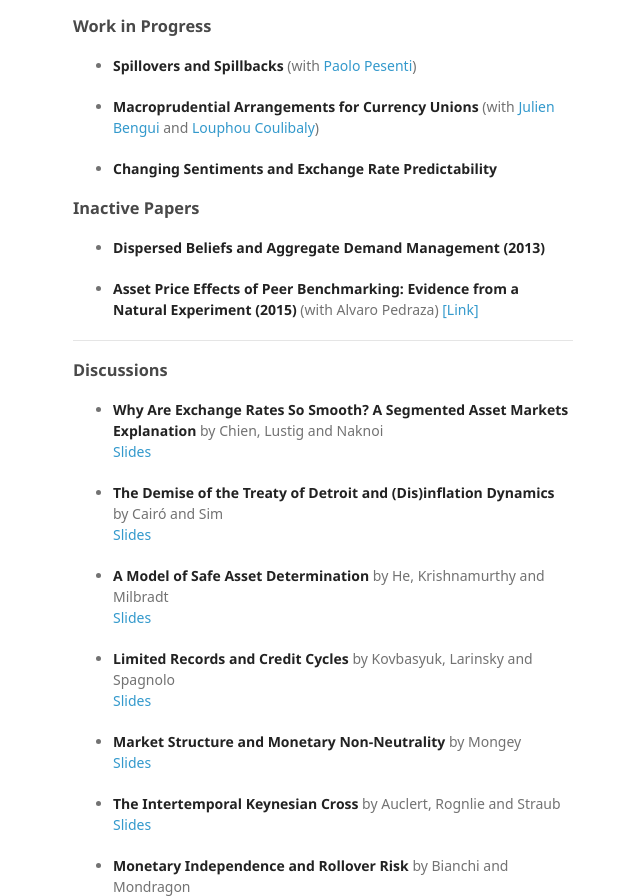
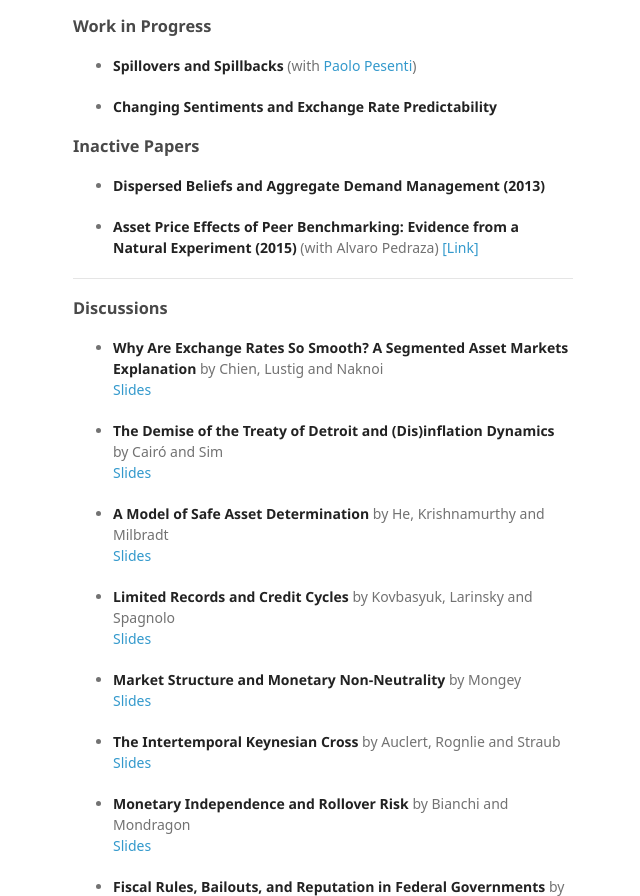
Before and after one commit to sushantacharya/sushantacharya.github.io, a plain HTML site: page index.html in a window 1280 px wide. Shown: the part 1199-2095 px from the top of the page, without its empty margins (497-1137 px from the left). Drawn offline with Linux system fonts and the light colour scheme; a web font is replaced by a local one.

Commit message:
Update index.html

```diff
--- a/index.html
+++ b/index.html
@@ -109,7 +109,6 @@ Older version available as <a href="https://www.newyorkfed.org/medialibrary/medi
 
 <ul>
 <li><p><strong>Spillovers and Spillbacks</strong> (with <a href="https://www.newyorkfed.org/research/economists/pesenti">Paolo Pesenti</a>) </p></li>
-<li><p><strong>Macroprudential Arrangements for Currency Unions</strong> (with <a href="https://www.webdepot.umontreal.ca/Usagers/benguij/MonDepotPublic/">Julien Bengui</a> and <a href="https://sites.google.com/site/louphoucoulibaly">Louphou Coulibaly</a>) </p></li>
 <li><p><strong>Changing Sentiments and Exchange Rate Predictability</strong> </p></li>
 </ul>
 
```
